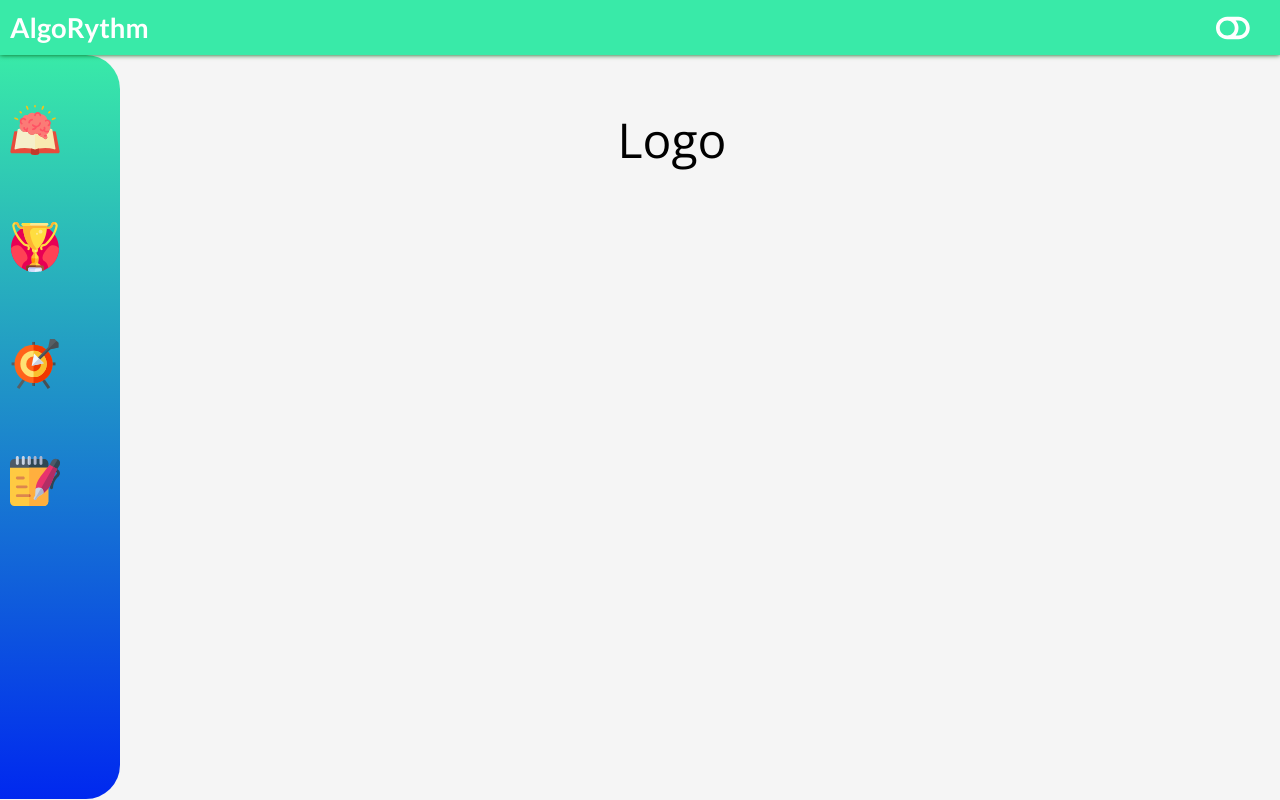
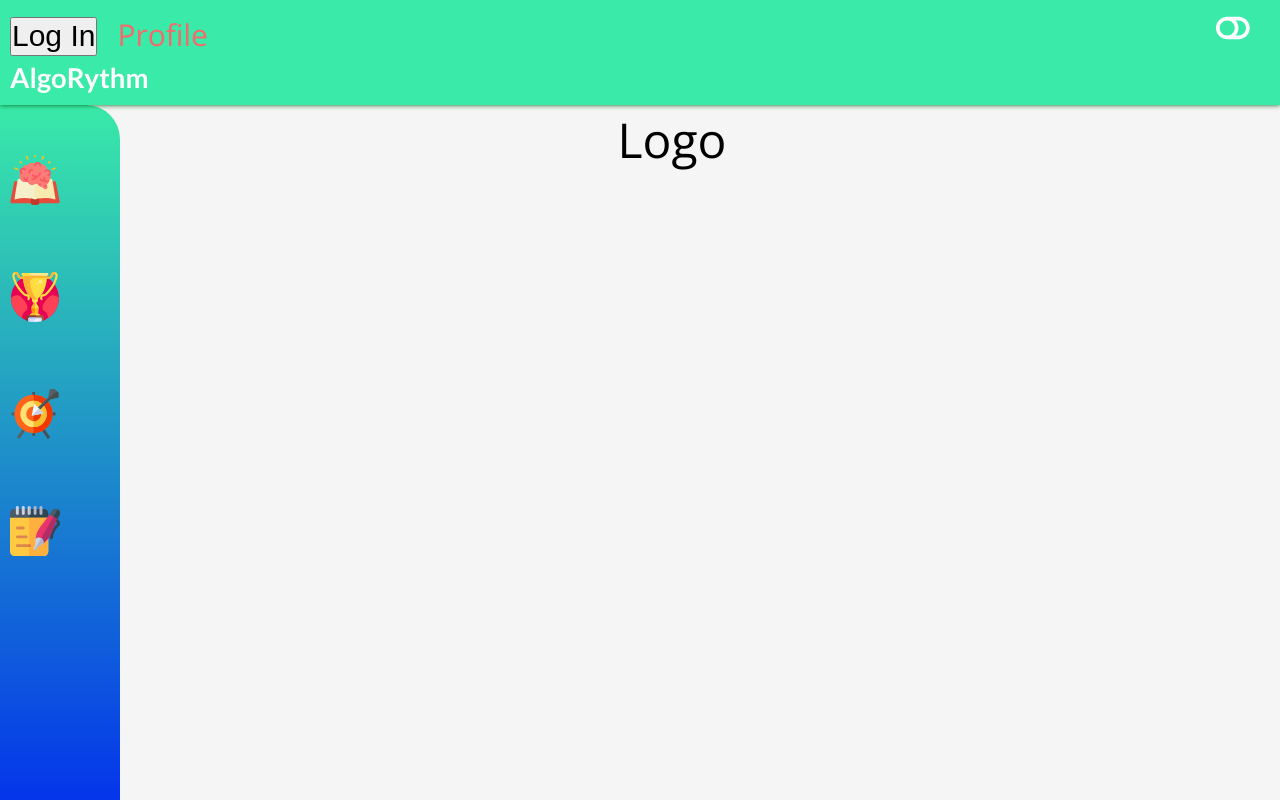
Before and after one commit to bryanr1992/AlgoRythm-main, a React (Create React App) app: page / in a window 1280 px wide. Built offline with nearby package versions, Linux system fonts and the light colour scheme.

Commit message:
added login,logout and reading profile info with auth0

```diff
--- a/package.json
+++ b/package.json
@@ -3,6 +3,7 @@
   "version": "0.1.0",
   "private": true,
   "dependencies": {
+    "@auth0/auth0-react": "^1.6.0",
     "@fortawesome/fontawesome-svg-core": "^1.2.35",
     "@fortawesome/free-solid-svg-icons": "^5.15.3",
     "@fortawesome/react-fontawesome": "^0.1.14",
--- a/src/components/App.jsx
+++ b/src/components/App.jsx
@@ -10,6 +10,7 @@ import Stack from './pages/Stack';
 import Queues from './pages/Queues';
 import Logo from './layout/Logo';
 import Outline from './pages/Outline';
+import Profile from './pages/Profile';
 import Section from './layout/Section';
 import { BrowserRouter as Router, Route, Switch } from 'react-router-dom';
 
@@ -30,6 +31,7 @@ const App = () => {
             <Route path="/outline" component={Outline} />
             <Route path="/stacks" component={StackInst} />
             <Route path="/notes" component={Notes} />
+            <Route path="/profile" component={Profile} />
           </Switch>
         </div>
       </Router>
--- /dev/null
+++ b/src/components/layout/Auth0/AuthenticationButton.jsx
@@ -0,0 +1,14 @@
+import React from "react";
+
+import LoginButton from "./LoginButton";
+import LogoutButton from "./LogoutButton";
+
+import { useAuth0 } from "@auth0/auth0-react";
+
+const AuthenticationButton = () => {
+  const { isAuthenticated } = useAuth0();
+
+  return isAuthenticated ? <LogoutButton  /> : <LoginButton />;
+};
+
+export default AuthenticationButton;
--- a/src/components/layout/Auth0/LoginButton.jsx
+++ b/src/components/layout/Auth0/LoginButton.jsx
@@ -4,7 +4,7 @@ import { useAuth0 } from "@auth0/auth0-react";
 const LoginButton = () => {
   const { loginWithRedirect } = useAuth0();
 
-  return <button onClick={() => loginWithRedirect()}>Log In</button>;
+  return <button className="authenicationButton" onClick={() => loginWithRedirect()}>Log In</button>;
 };
 
 export default LoginButton;
--- a/src/components/layout/Header.css
+++ b/src/components/layout/Header.css
@@ -23,6 +23,11 @@
     margin: 0;
   }
 
+  .authenicationButton{
+    display: inline-block;
+    justify-content: flex-start;
+  }
+
   /* .main-container {
     width: 200px;
     border: 1px solid #2d2d2d;
--- a/src/components/layout/Header.jsx
+++ b/src/components/layout/Header.jsx
@@ -4,11 +4,18 @@ import ToggleButton from './ToggleButton';
 import {
   faToggleOff
 } from '@fortawesome/free-solid-svg-icons';
+import { Link } from 'react-router-dom';
+
+import AuthenticationButton from './Auth0/AuthenticationButton';
 
 const Header = () => {
   return (
       <div className="header">
         <ToggleButton className="header-btn"icon={faToggleOff} size="1x"/>
+        <AuthenticationButton />
+        <Link to="/profile">
+        <p className="menu-text">Profile</p>
+      </Link>
         <h2 className="header-h2" >AlgoRythm</h2>
       </div>
   );
--- /dev/null
+++ b/src/components/pages/Profile.css
@@ -0,0 +1,4 @@
+.profile{
+    padding-top: 100px;
+    padding-left: 100px;
+}
--- /dev/null
+++ b/src/components/pages/Profile.jsx
@@ -0,0 +1,37 @@
+import React from "react";
+import { useAuth0 } from "@auth0/auth0-react";
+import "./Profile.css";
+
+const Profile = () => {
+  const { user, isAuthenticated, isLoading } = useAuth0();
+    if (isLoading) {
+    return <div>Loading ...</div>;
+  }
+
+  const { name, picture, email } = user;
+  return (
+    isAuthenticated && (
+    <div className="profile">
+      <div className="row align-items-center profile-header">
+        <div>
+          <img
+            src={picture}
+            alt="Profile"
+          />
+        </div>
+        <div className="col-md text-center text-md-left">
+          <h2>{name}</h2>
+          <p>{email}</p>
+        </div>
+      </div>
+      <div className="row">
+        <pre className="col-12 text-light bg-dark p-4">
+          {JSON.stringify(user, null, 2)}
+        </pre>
+      </div>
+    </div>
+  )
+  );
+};
+
+export default Profile;
--- a/src/index.js
+++ b/src/index.js
@@ -2,6 +2,8 @@ import React from 'react';
 import ReactDOM from 'react-dom';
 import App from './components/App';
 import { setTheme } from './scripts/theme';
+import { Auth0Provider } from "@auth0/auth0-react";
+
 
 (() => {
   if (localStorage.getItem('theme') === 'theme-dark') {
@@ -11,4 +13,18 @@ import { setTheme } from './scripts/theme';
   }
 })();
 
-ReactDOM.render(<App />, document.querySelector('#root'));
+ReactDOM.render(
+  <Auth0Provider
+  domain="dev-06ahjyxx.us.auth0.com"
+  clientId="RZwIZVIy8sGKwxTIZlF7fLBq5iFa46BR"
+  redirectUri={window.location.origin}
+  useRefreshTokens={true}
+  cacheLocation="localstorage"
+>
+
+<App />
+
+</Auth0Provider>,
+document.querySelector('#root')
+
+);
```
Also changed, not shown: 1 other file (tests, documents, lock files or other folders).
